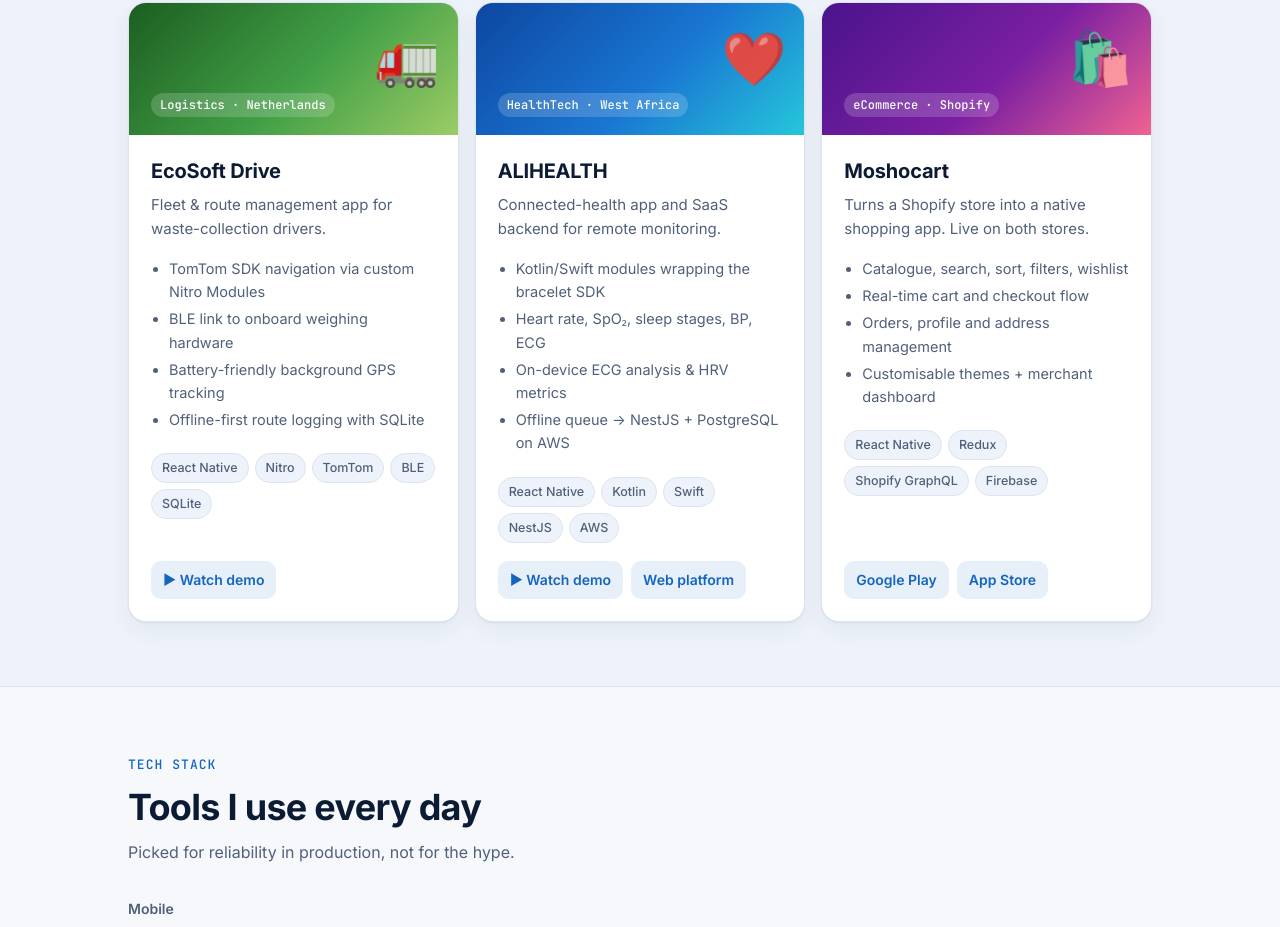
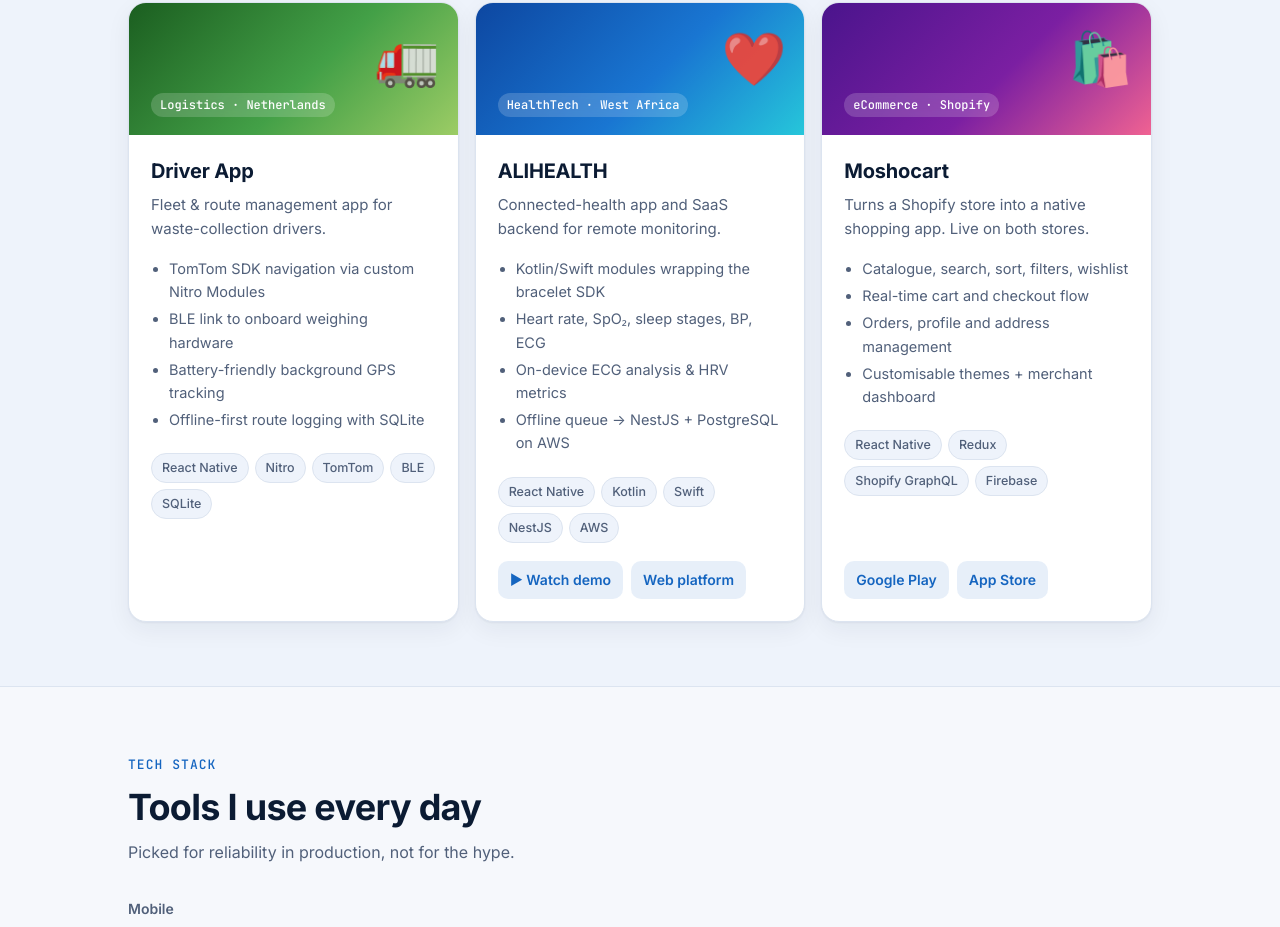
Before and after one commit to Parthshiroya06/Parthshiroya06, a plain HTML site: page index.html in a window 1280 px wide. Shown: the part 1692-2619 px from the top of the page. Drawn offline with Linux system fonts and the light colour scheme.

Commit message:
Rename the logistics project to Driver App and remove its video link
Co-Authored-By: Claude Opus 5.5 <noreply@anthropic.com>

```diff
--- a/index.html
+++ b/index.html
@@ -259,7 +259,7 @@
       <article class="card project reveal">
         <div class="cover c-eco"><span class="emoji">🚛</span><span class="tag">Logistics · Netherlands</span></div>
         <div class="body">
-          <h3>EcoSoft Drive</h3>
+          <h3>Driver App</h3>
           <p>Fleet &amp; route management app for waste-collection drivers.</p>
           <ul>
             <li>TomTom SDK navigation via custom Nitro Modules</li>
@@ -268,7 +268,6 @@
             <li>Offline-first route logging with SQLite</li>
           </ul>
           <div class="chips"><span class="chip">React Native</span><span class="chip">Nitro</span><span class="chip">TomTom</span><span class="chip">BLE</span><span class="chip">SQLite</span></div>
-          <div class="links"><a href="https://drive.google.com/file/d/1MjoBhKiqnPlkU7zBFYC7DD7yIn3vJ2yp/view?usp=sharing" target="_blank" rel="noopener">▶ Watch demo</a></div>
         </div>
       </article>
 
```
Also changed, not shown: 1 other file.
